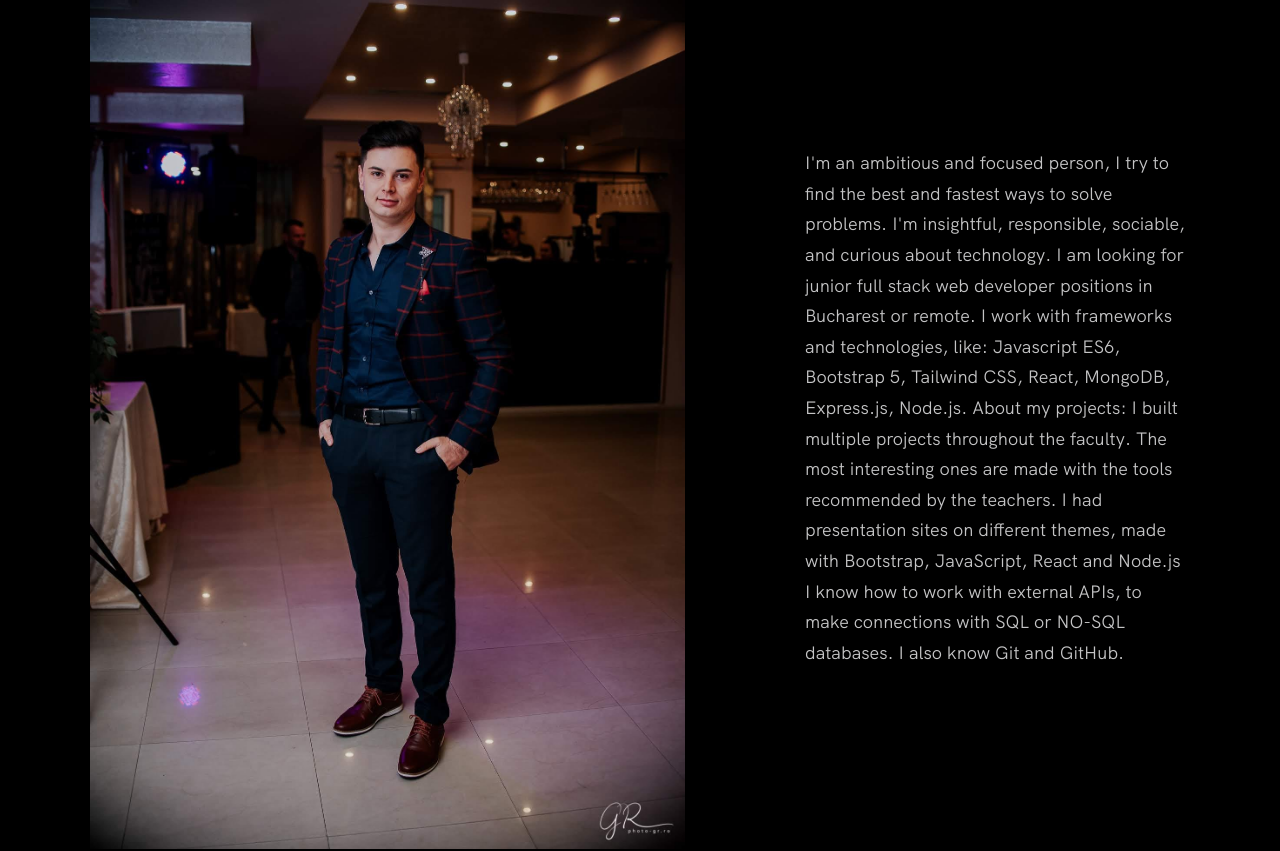
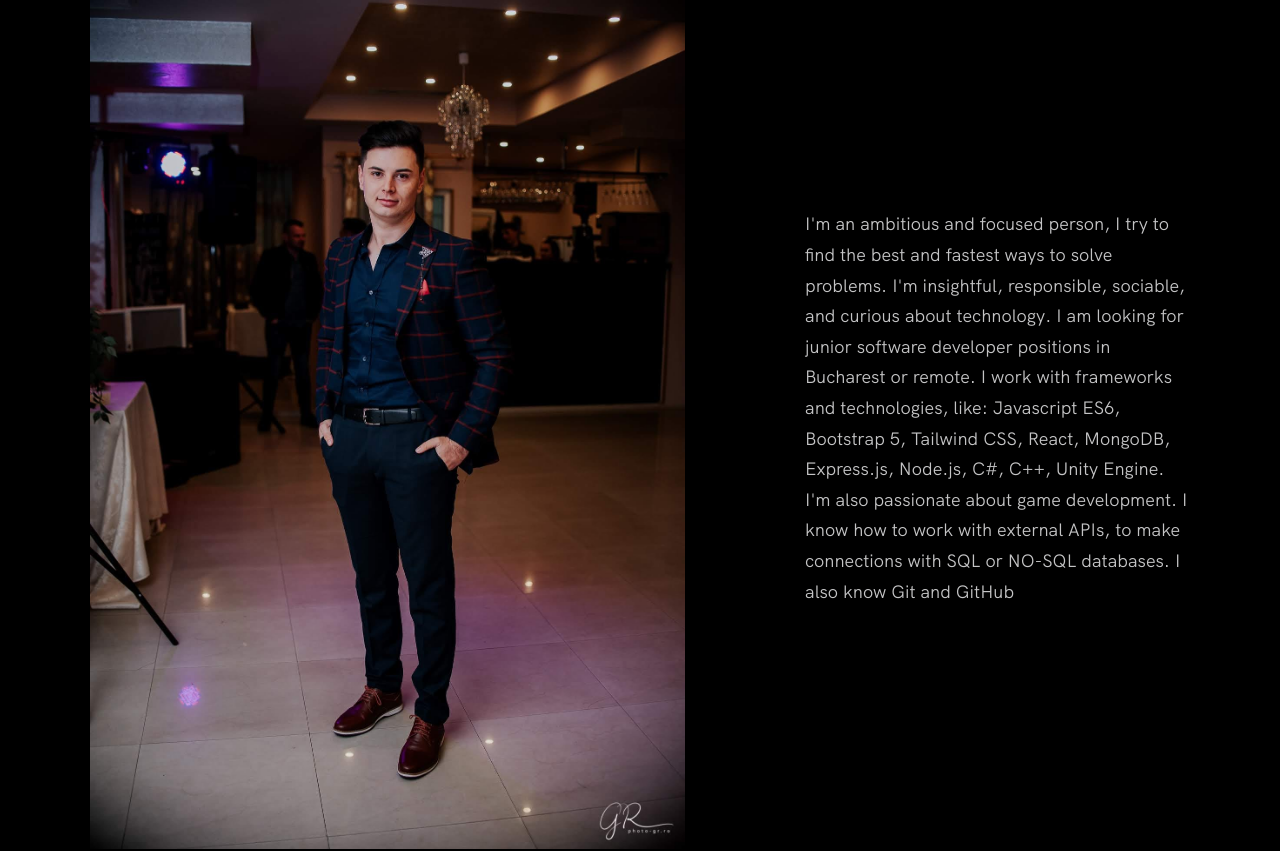
Before and after one commit to AndreiStreaja/Portfolio, a plain HTML site: page index.html in a window 1280 px wide. Shown: the part 4161-5012 px from the top of the page. Drawn offline with Linux system fonts and the light colour scheme.

Commit message:
Update index.html

```diff
--- a/index.html
+++ b/index.html
@@ -185,14 +185,11 @@
         <div class="about__content">
           <div class="about__text">
             <p>
-              I'm an ambitious and focused person, I try to find the best and fastest ways to solve problems. I'm
-              insightful, responsible, sociable, and curious about technology.
-              I am looking for junior full stack web developer positions in Bucharest or remote.
-              I work with frameworks and technologies, like: Javascript ES6, Bootstrap 5, Tailwind CSS, React, MongoDB,
-              Express.js, Node.js.
-              About my projects:
-              I built multiple projects throughout the faculty. The most interesting ones are made with the tools recommended by the teachers. I had presentation sites on different themes, made with Bootstrap, JavaScript, React and Node.js
-              I know how to work with external APIs, to make connections with SQL or NO-SQL databases. I also know Git and GitHub.
+I'm an ambitious and focused person, I try to find the best and fastest ways to solve problems. I'm insightful, responsible, sociable, and curious about technology.
+  I am looking for junior software developer positions in Bucharest or remote.
+  I work with frameworks and technologies, like: Javascript ES6, Bootstrap 5, Tailwind CSS, React, MongoDB, Express.js, Node.js, C#, C++, Unity Engine.
+  I'm also passionate about game development.
+  I know how to work with external APIs, to make connections with SQL or NO-SQL databases. I also know Git and GitHub
             </p>
           </div>
 
@@ -211,7 +208,7 @@
       <div class="contact__info">
         <p>
 
-          Are you looking for a junior full stack web developer to
+          Are you looking for a junior software developer to
           represent your product or business? Or want to ask questions? Or have some advice for me,
           or just want to say "Hi 👋" in any case feel free to Let me know. I
           will do my best to respond back. 😊 The quickest way to reach me is via email at streajaandrei@gmail.com or by calling 0728336130.
```
